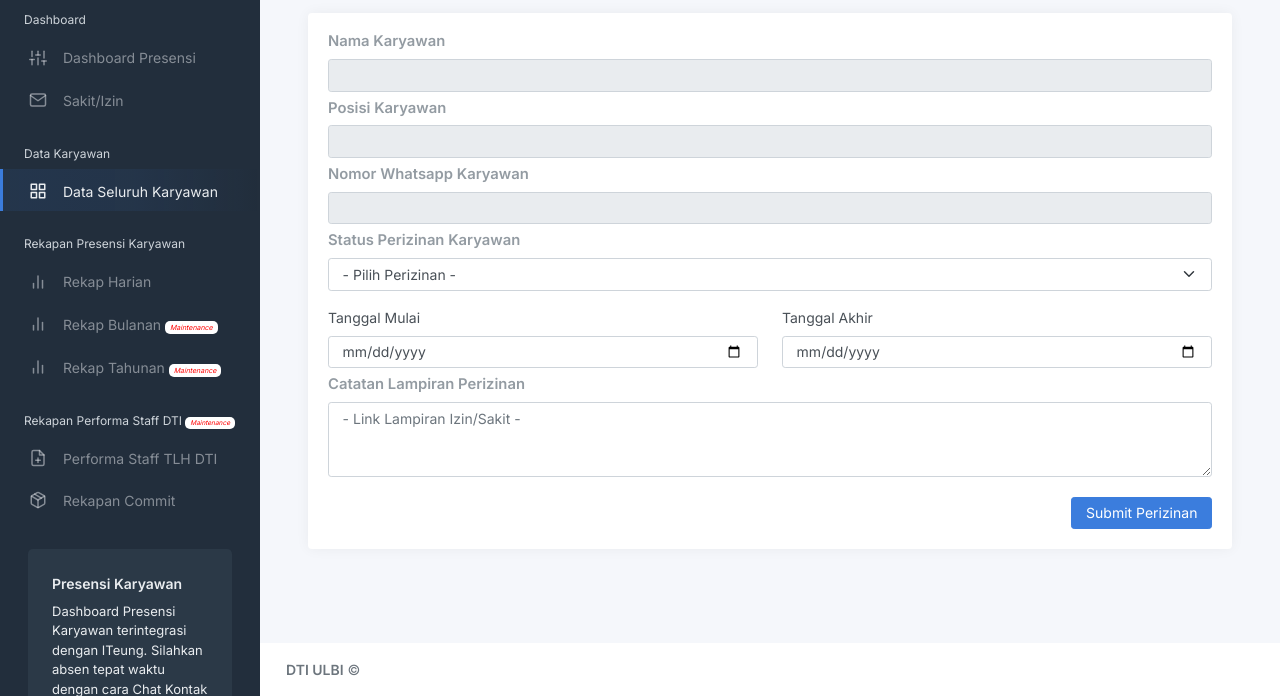
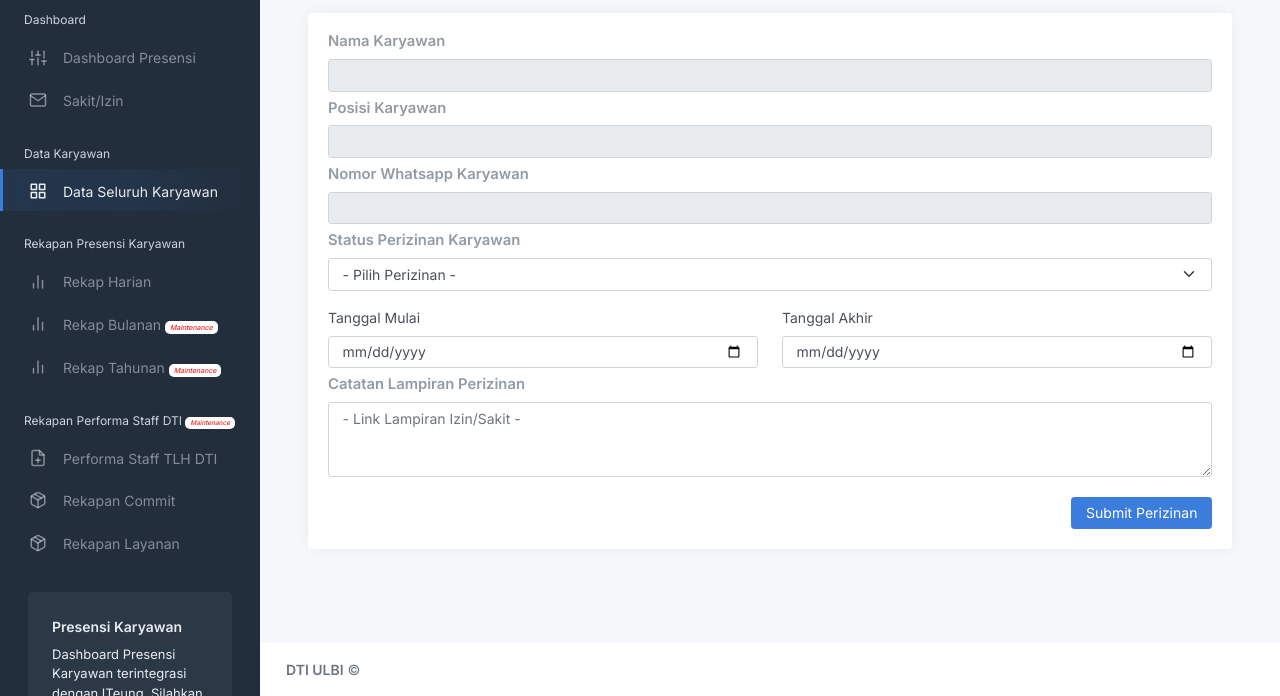
Before and after one commit to uiteung/presensi-tendik, a website: page app/perizinan.html in a window 1280 px wide. Shown: the part 104-800 px from the top of the page. Drawn offline with nearby package versions, Linux system fonts and the light colour scheme; some packages are replaced by stand-ins of ours; no server answers; a script that the page names is missing; files whose address does not match are found by name.

Commit message:
add sidebar menu layanan in app

```diff
--- a/app/perizinan.html
+++ b/app/perizinan.html
@@ -109,6 +109,14 @@
               <a class="sidebar-link" href="rekap-performaDTI.html">
                 <i class="align-middle" data-feather="package"></i>
                 <span class="align-middle">Rekapan Commit
+                </span>
+              </a>
+            </li>
+
+            <li class="sidebar-item">
+              <a class="sidebar-link" href="rekap-layanan.html">
+                <i class="align-middle" data-feather="package"></i>
+                <span class="align-middle">Rekapan Layanan
                 </span>
               </a>
             </li>
```
Also changed, not shown: app/add-karyawan.html (+9 -0 lines), app/detail-rekap-harian.html (+9 -0 lines), app/edit-karyawan.html (+9 -0 lines), app/harian-commit.html (+9 -0 lines), app/rekap-harian.html (+9 -0 lines), app/rekap-performaDTI.html (+9 -0 lines), app/sakit-izin.html (+9 -0 lines), app/seluruh-karyawan.html (+8 -0 lines).
